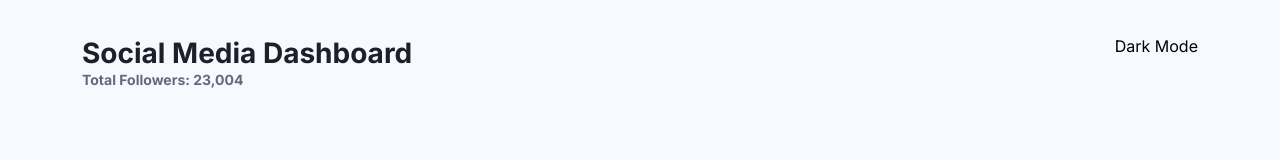
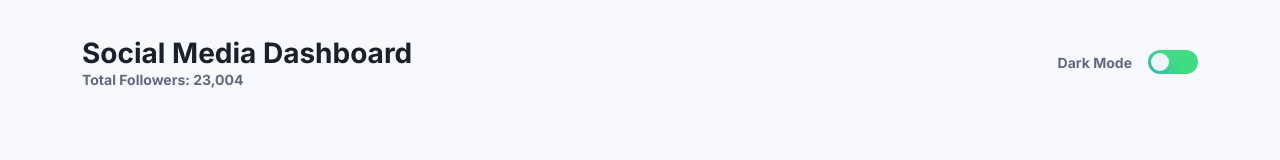
Before and after one commit to runny-life/social-media-dashboard, a website built with Vite: page index.html in a window 1280 px wide. Built offline with nearby package versions, Linux system fonts and the light colour scheme.

Commit message:
feat: add styles toggle-theme component

```diff
--- a/index.html
+++ b/index.html
@@ -16,8 +16,14 @@
         <hr class="header__line" />
         <div class="header__actions toggle-theme">
           <p class="toggle-theme__title">Dark Mode</p>
-          <button class="toggle-theme__button" type="button" aria-label="Toggle theme">
-            <span class="toggle-theme__icon" aria-hidden="true"></span>
+          <button
+            class="toggle-theme__button"
+            type="button"
+            role="switch"
+            aria-checked="false"
+            aria-label="Toggle theme"
+          >
+            <span class="toggle-theme__button--icon" aria-hidden="true"></span>
           </button>
         </div>
       </div>
--- /dev/null
+++ b/src/styles/components/toggle-theme.scss
@@ -0,0 +1,47 @@
+@use '../helpers' as *;
+
+.toggle-theme {
+  display: flex;
+  align-items: center;
+  justify-content: space-between;
+  gap: rem(16px);
+
+  &__title {
+    font-weight: 700;
+    font-size: rem(14px);
+    line-height: 1.25;
+    color: var(--title-additional);
+  }
+
+  &__button {
+    position: relative;
+    display: block;
+    width: var(--toggle-theme-button-width);
+    height: var(--toggle-theme-button-height);
+    padding-inline: var(--toggle-theme-button-padding);
+    background: var(--bg-toggle-theme-button);
+    border-radius: 12px;
+    transition: background 0.3s ease;
+    cursor: pointer;
+
+    @include hover {
+      .toggle-theme__button--icon {
+        background-color: var(--color-navy-900);
+      }
+    }
+
+    &--icon {
+      position: absolute;
+      top: var(--toggle-theme-button-padding);
+      left: var(--toggle-theme-button-padding);
+      width: var(--toggle-theme-button-icon-size);
+      height: var(--toggle-theme-button-icon-size);
+      transform: translateX(var(--toggle-theme-button-icon-travel));
+      background-color: var(--bg-toggle-theme-button-icon);
+      border-radius: 50%;
+      transition:
+        transform 0.35s cubic-bezier(0.4, 0, 0.2, 1),
+        background-color 0.3s ease;
+    }
+  }
+}
--- a/src/styles/helpers/variables.scss
+++ b/src/styles/helpers/variables.scss
@@ -26,16 +26,33 @@
   --bg: light-dark(var(--color-white), var(--color-gray-950));
   --bg-elev: light-dark(var(--color-blue-50), var(--color-gray-900));
   --bg-card: light-dark(var(--color-navy-50), var(--color-navy-950));
+  --bg-toggle-theme-button: var(--color-gradient-2);
+  --bg-toggle-theme-button-icon: light-dark(var(--color-navy-50), var(--color-navy-950));
   --title: light-dark(var(--color-gray-950), var(--color-white));
   --title-additional: light-dark(var(--color-gray-650), var(--color-gray-400));
 
   /* Fonts */
   --font-family-base: 'Inter', sans-serif;
+
+  /* Toggle button */
+  --toggle-theme-button-width: 50px;
+  --toggle-theme-button-height: 24px;
+  --toggle-theme-button-padding: 3px;
+  --toggle-theme-button-icon-size: 18px;
+  --toggle-theme-button-icon-travel: 0;
 }
 
 :root[data-theme='light'] {
   color-scheme: light;
+  --bg-toggle-theme-button: var(--color-gray-400);
+  --toggle-theme-button-icon-travel: calc(
+    var(--toggle-theme-button-width) - var(--toggle-theme-button-icon-size) - var(
+        --toggle-theme-button-padding
+      ) *
+      2
+  );
 }
 :root[data-theme='dark'] {
-  color-scheme: dark;
+  --bg-toggle-theme-button: var(--color-gradient-2);
+  --toggle-theme-button-icon-travel: 0;
 }
--- a/src/styles/styles.scss
+++ b/src/styles/styles.scss
@@ -2,5 +2,6 @@
 @use './base/fonts';
 @use './base/base';
 /* Components */
+@use './components/toggle-theme';
 /* Layouts */
 @use './layouts/header';
```
